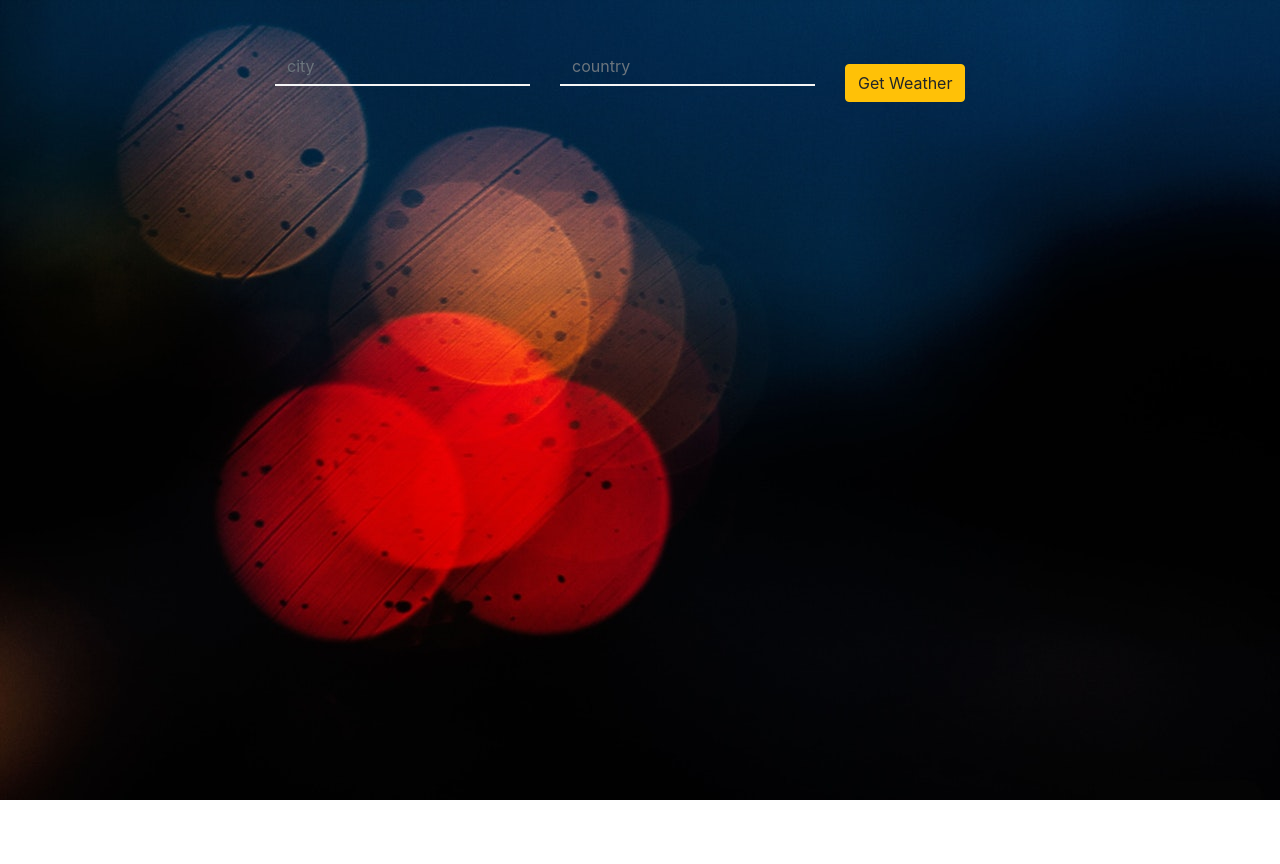
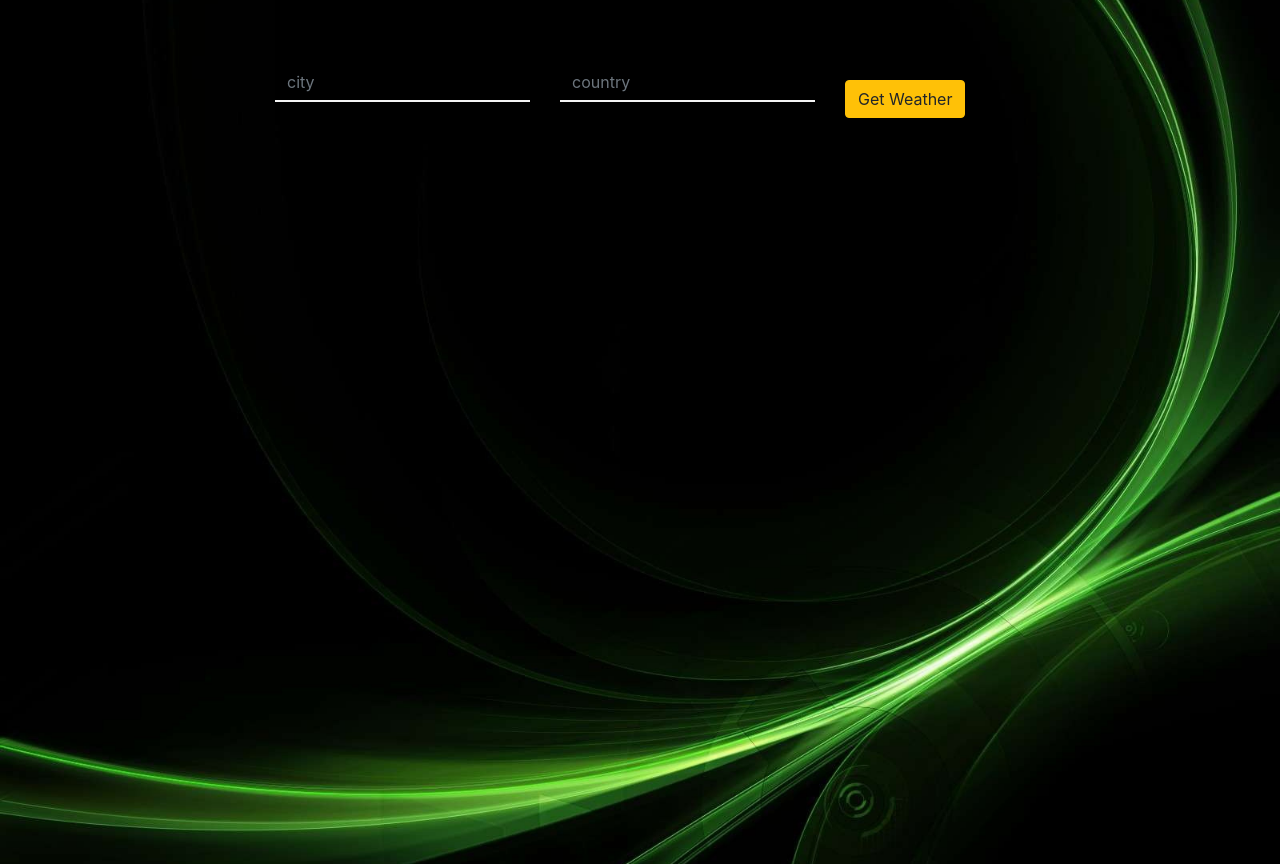
Before and after one commit to lajawanti/weather-app, a React (Create React App) app: page / in a window 1280 px wide. Before the commit the page ends 800 px from the top, so only its background shows below. Built offline with nearby package versions, Linux system fonts and the light colour scheme.

Commit message:
final changes

```diff
--- a/src/App.js
+++ b/src/App.js
@@ -50,7 +50,7 @@ class App extends React.Component {
         console.log(response);
         console.log("TTT " ,response.main.temp);
         this.setState({
-          city: `${response.name},${response.sys.country}`,//cityname
+          city: `${response.name} - ${response.sys.country}`,//cityname
           celsius: this.calculateInCelsius(response.main.temp),
           temp_max: this.calculateInCelsius(response.main.temp_max),
           temp_min: this.calculateInCelsius(response.main.temp_min),
--- a/src/app_component/form.style.css
+++ b/src/app_component/form.style.css
@@ -1,6 +1,6 @@
 
 form{
-    margin-top: 3rem;
+    margin-top: 4rem;
 }
 
 form input[name= "city"],
--- a/src/app_component/weather.component.js
+++ b/src/app_component/weather.component.js
@@ -8,15 +8,15 @@ const Weather = (props) => {
             <div className = "cards pt-5">
                 <h1>{props.city}</h1>
                 <h5 className = "py-4">
-                    <i className = {`wi ${props.weatherIcon} display-1`}></i>
+                    <i className = {`wi ${props.weatherIcon} display-1 pt-3`}></i>
                 </h5>
 
-                {props.temp_celsius ? (<h1 className = "py-2">{props.temp_celsius}&deg;c</h1>) : null }
+                {props.temp_celsius ? (<h1 className = "py-3">{props.temp_celsius}&deg;c</h1>) : null }
 
                 {/**show max and min Temp */}
                 {minmaxTemp(props.temp_min, props.temp_max)}
-                {minmaxTemp(props.temp_min, props.temp_max) ? (<p>Min &emsp; &emsp; &emsp; Max</p>) : null}
-                <h4 className="py-3">{props.description}</h4>
+                {minmaxTemp(props.temp_min, props.temp_max) ? (<p>Min &emsp; &emsp; &emsp;&emsp; &emsp;&emsp; &emsp; Max</p>) : null}
+                <h4 className="py-4">{props.description}</h4>
             </div>
         </div>
     );
@@ -27,6 +27,7 @@ function minmaxTemp(min, max) {
         return (
             <h3>
                 <span className= "px-4">{min}&deg;</span>
+                <span>&emsp;&emsp;&emsp;</span>
                 <span className= "px-4">{max}&deg;</span>
             </h3>
         );
--- a/src/index.css
+++ b/src/index.css
@@ -5,10 +5,17 @@ body {
     sans-serif;
   -webkit-font-smoothing: antialiased;
   -moz-osx-font-smoothing: grayscale;
-  background: url('./assets/background.jpg');
+  background: url('./assets/background-02.png');
   background-size: cover;
   background-repeat: no-repeat;
+  height: 100vh !important;
 }
+/*
+@media (min-width: 50em) {
+	body {
+		height: 100vh !important;
+	}
+} */
 
 code {
   font-family: source-code-pro, Menlo, Monaco, Consolas, 'Courier New',
```
Also changed, not shown: src/assets/background-02.png (added).
